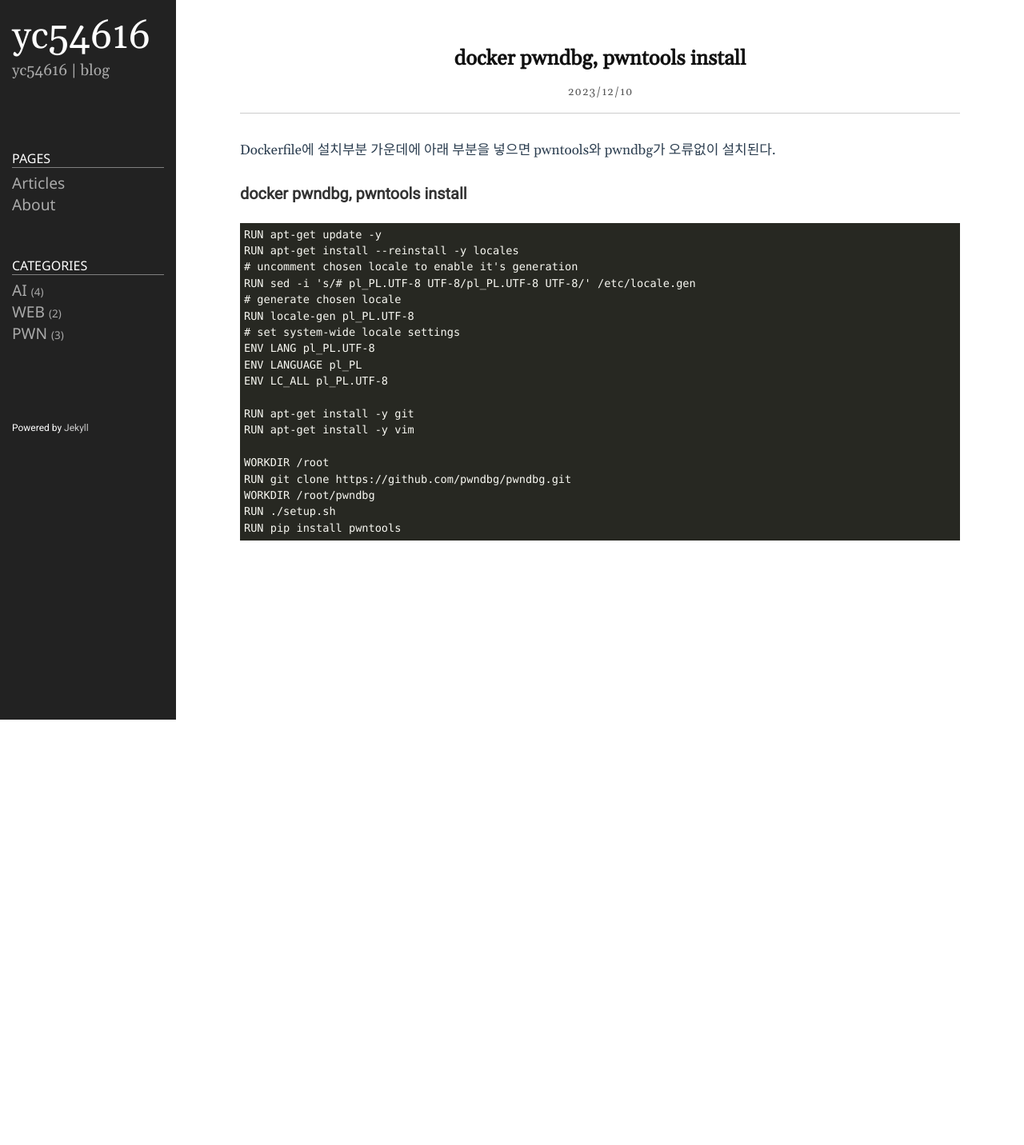
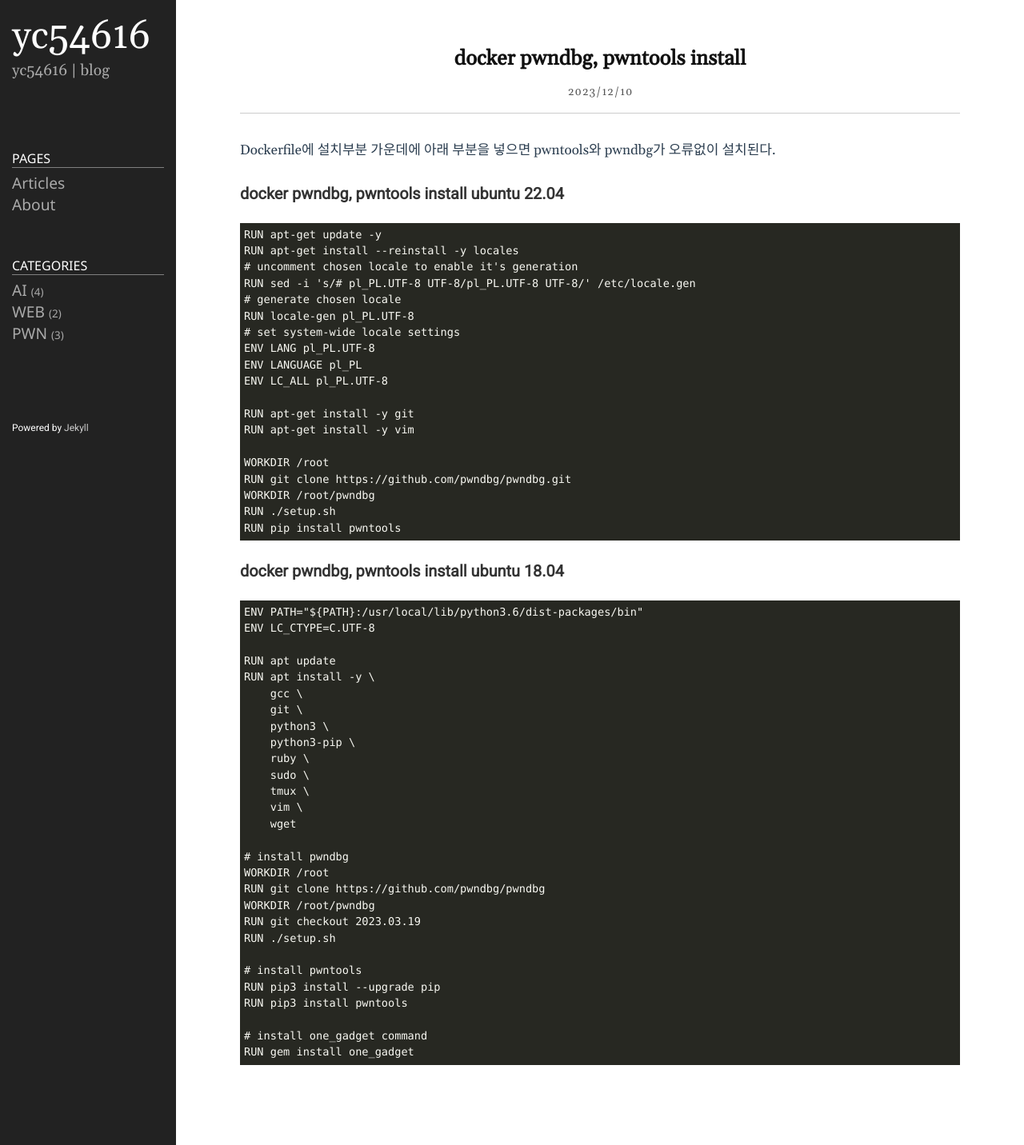
Before and after one commit to yc54616/yc54616.github.io, a Jekyll site: the page built from _posts/2023-12-13-docker pwndbg.md, in a window 1280 px wide. Shown: the whole page at 80% size. Built offline with Jekyll 4.4.1, drawn with Linux system fonts in a browser that asks for light colours; before the commit the page ends 900 px from its top, so only the background shows below that.

Commit message:
docker pwndbg

````diff
--- a/_posts/2023-12-13-docker pwndbg.md
+++ b/_posts/2023-12-13-docker pwndbg.md
@@ -7,7 +7,7 @@ categories: PWN
 
 Dockerfile에 설치부분 가운데에 아래 부분을 넣으면 pwntools와 pwndbg가 오류없이 설치된다.
 
-### docker pwndbg, pwntools install
+### docker pwndbg, pwntools install ubuntu 22.04
 ```
 RUN apt-get update -y
 RUN apt-get install --reinstall -y locales
@@ -29,3 +29,35 @@ WORKDIR /root/pwndbg
 RUN ./setup.sh
 RUN pip install pwntools
 ```
+
+### docker pwndbg, pwntools install ubuntu 18.04
+```
+ENV PATH="${PATH}:/usr/local/lib/python3.6/dist-packages/bin"
+ENV LC_CTYPE=C.UTF-8
+
+RUN apt update
+RUN apt install -y \
+    gcc \
+    git \
+    python3 \
+    python3-pip \
+    ruby \
+    sudo \
+    tmux \
+    vim \
+    wget
+
+# install pwndbg
+WORKDIR /root
+RUN git clone https://github.com/pwndbg/pwndbg
+WORKDIR /root/pwndbg
+RUN git checkout 2023.03.19
+RUN ./setup.sh
+
+# install pwntools
+RUN pip3 install --upgrade pip
+RUN pip3 install pwntools
+
+# install one_gadget command
+RUN gem install one_gadget
+```
````
